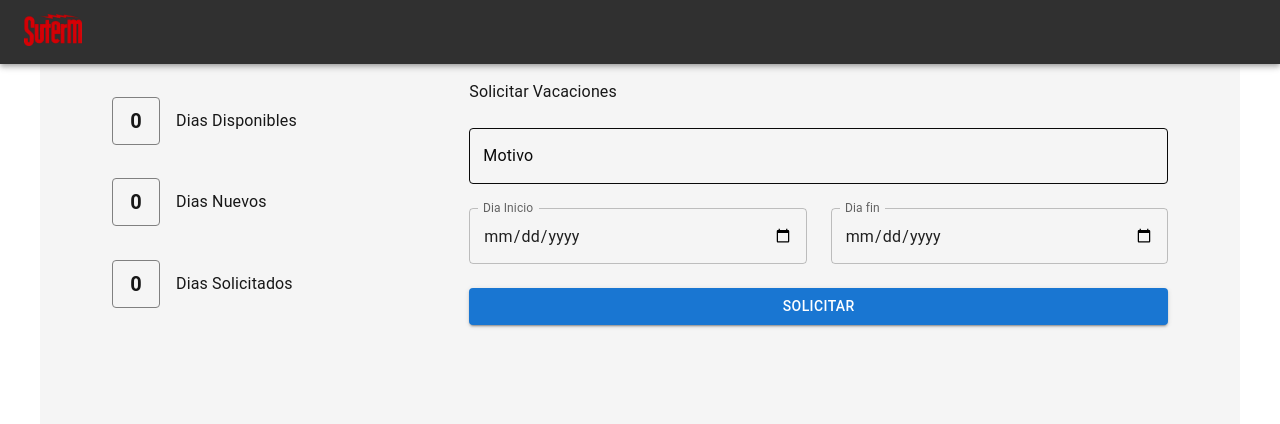
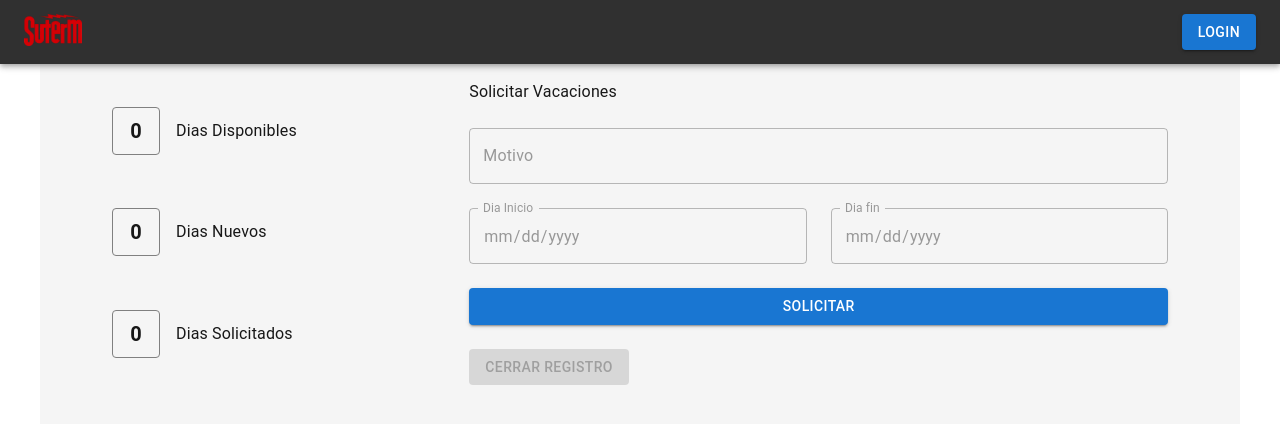
Before and after one commit to SutermDesarrollo/Vacaciones, a Next.js app: page /agenda in a window 1280 px wide. Shown: the top 424 px of the page. Built offline with nearby package versions, Linux system fonts and the light colour scheme; what @mui/material-nextjs would draw is missing.

Commit message:
Prioridad por Departamento | Cerrar Registro

```diff
--- /dev/null
+++ b/src/app/agenda/dbEntries.js
@@ -0,0 +1,27 @@
+import supabase from "../utils/supabaseClient";
+
+export async function siguienteEnLineaPorArea(area) {
+  const { data, error } = await supabase
+    .from("usuarios")
+    .select("RPE,nombre,area,antiguedad,registro_vacaciones")
+    .eq("area", area)
+    .eq("registro_vacaciones", false)
+    .order("antiguedad", { ascending: true });
+
+  if (error) {
+    return error;
+  }
+
+  return data.at(0);
+}
+
+export async function cerrarRegistro(RPE) {
+  const { error } = await supabase
+    .from("usuarios")
+    .update({ registro_vacaciones: true })
+    .eq("RPE", RPE);
+
+  if (error) {
+    console.log(error);
+  }
+}
--- a/src/app/agenda/insertVacation.js
+++ b/src/app/agenda/insertVacation.js
@@ -1,6 +1,6 @@
 import supabase from "../utils/supabaseClient";
 import { calculateDateDifference } from "./contraints";
-import { updateDiasDisponibles } from "./updateFields/updateDiasDisponibles";
+import { updateDiasDisponibles } from "./updateFields/updateFields";
 
 export async function insertVacation(user, motivo, fechaInicio, fechaFin) {
   //==========Calcular dias que se restaran al campo dias_disponibles
--- a/src/app/agenda/page.jsx
+++ b/src/app/agenda/page.jsx
@@ -1,5 +1,5 @@
 "use client";
-import { Grid, Container, Typography } from "@mui/material";
+import { Grid, Container, Typography, Button as Boton } from "@mui/material";
 import * as Yup from "yup";
 import { Formik, Form } from "formik";
 import TextField from "../ui/forms/TextField";
@@ -13,6 +13,7 @@ import toast from "react-hot-toast";
 import { checkConstraints } from "./contraints";
 import { insertVacation } from "./insertVacation";
 import { SiteData } from "../ui/ClientProvider";
+import { useState, useEffect } from "react";
 
 const INITIAL_FORM_STATE = {
   motivo: "",
@@ -26,10 +27,40 @@ const FORM_VALIDATION = Yup.object().shape({
   fechaFin: Yup.date().required("Required"),
 });
 
+import { cerrarRegistro, siguienteEnLineaPorArea } from "./dbEntries";
+import { useRouter } from "next/navigation";
+
 function page() {
+  const [disabled, setDisabled] = useState(true);
+
+  //==============================Revisar antiguedad
+  useEffect(() => {
+    const fetchData = async () => {
+      const user = await getUserFromLocalStorage();
+      if (user) {
+        const siguienteEnLinea = await siguienteEnLineaPorArea(user.area);
+
+        if (siguienteEnLinea.RPE === user.RPE) {
+          toast.success("Ingresa tus solicitudes", { id: "success" });
+          setDisabled(false);
+        } else {
+          toast.error("Actualmente no puedes registrar", { id: "error1" });
+          toast.error(
+            `${siguienteEnLinea.nombre} está en proceso de registro`,
+            { id: "error2" }
+          );
+        }
+      } else {
+        toast.error("No estas registrado");
+      }
+    };
+    fetchData();
+  }, []);
+
   const { userState, setUserState } = SiteData();
 
   const handleSubmit = async ({ motivo, fechaInicio, fechaFin }) => {
+    const router = useRouter();
     const user = getUserFromLocalStorage();
 
     if (user) {
@@ -56,6 +87,14 @@ function page() {
     } else {
       toast.success("No estas logeado");
     }
+  };
+
+  const handleCerrarRegistro = async () => {
+    const user = getUserFromLocalStorage();
+
+    await cerrarRegistro(user.RPE);
+    toast.success("Se cerro tu registro correctamente");
+    router.push("/");
   };
 
   return (
@@ -103,16 +142,33 @@ function page() {
                   <Typography>Solicitar Vacaciones</Typography>
                 </Grid>
                 <Grid item xs={12}>
-                  <TextField name="motivo" label="Motivo" />
+                  <TextField name="motivo" label="Motivo" disabled={disabled} />
                 </Grid>
                 <Grid item xs={6}>
-                  <DateTimePicker name="fechaInicio" label="Dia Inicio" />
+                  <DateTimePicker
+                    name="fechaInicio"
+                    label="Dia Inicio"
+                    disabled={disabled}
+                  />
                 </Grid>
                 <Grid item xs={6}>
-                  <DateTimePicker name="fechaFin" label="Dia fin" />
+                  <DateTimePicker
+                    name="fechaFin"
+                    label="Dia fin"
+                    disabled={disabled}
+                  />
                 </Grid>
                 <Grid item xs={12}>
-                  <Button>Solicitar</Button>
+                  <Button disabled={disabled}>Solicitar</Button>
+                </Grid>
+                <Grid item xs={6}>
+                  <Boton
+                    variant="contained"
+                    disabled={disabled}
+                    onClick={handleCerrarRegistro}
+                  >
+                    Cerrar Registro
+                  </Boton>
                 </Grid>
               </Grid>
             </Grid>
--- a/src/app/page.jsx
+++ b/src/app/page.jsx
@@ -14,9 +14,6 @@ function page() {
       }}
     >
       Landing Page
-      <Link href="/login" underline="hover">
-        Iniciar Sesion
-      </Link>
       <Link href="/agenda" underline="hover">
         Agenda
       </Link>
--- a/src/app/ui/layout/header/Header.jsx
+++ b/src/app/ui/layout/header/Header.jsx
@@ -1,10 +1,14 @@
 import { AppBar, Button, Link, Toolbar } from "@mui/material";
 import Logo from "../../../../../public/SutermLogo.png";
 import Image from "next/image";
-import { removeUserFromLocalStorage } from "../../../utils/userLocalStorage";
+import {
+  getUserFromLocalStorage,
+  removeUserFromLocalStorage,
+} from "../../../utils/userLocalStorage";
 import { SiteData } from "../../ClientProvider";
 import toast from "react-hot-toast";
 import { useRouter } from "next/navigation";
+import { useEffect } from "react";
 
 function Header() {
   const { userState, setUserState } = SiteData();
@@ -17,6 +21,14 @@ function Header() {
     toast.success("Cerrando Sesion");
     router.push("/");
   };
+
+  const handleLogin = () => {
+    router.push("/login");
+  };
+
+  useEffect(() => {
+    setUserState(getUserFromLocalStorage());
+  }, []);
 
   return (
     <AppBar
@@ -40,7 +52,15 @@ function Header() {
           />
         </a>
         {userState ? <div>{userState.nombre}</div> : null}
-        {userState ? <Button onClick={handleLogout}>Logout</Button> : null}
+        {userState ? (
+          <Button variant="contained" onClick={handleLogout}>
+            Logout
+          </Button>
+        ) : (
+          <Button variant="contained" onClick={handleLogin}>
+            Login
+          </Button>
+        )}
       </Toolbar>
     </AppBar>
   );
```
Also changed, not shown: src/app/ui/components/TermsList.jsx (added, +28 -0 lines), src/app/agenda/updateFields/updateFields.js (renamed from src/app/agenda/updateFields/updateDiasDisponibles.js).
